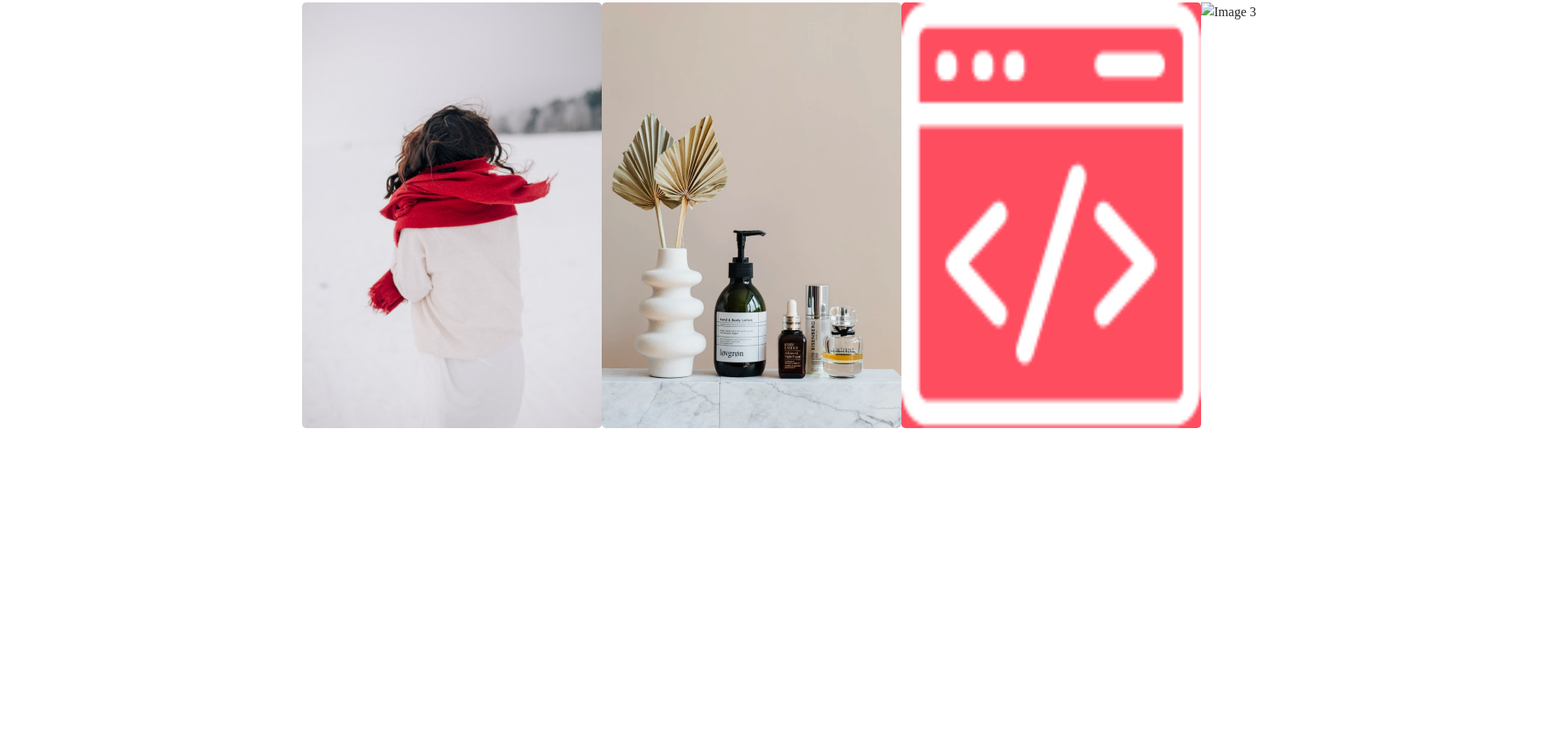
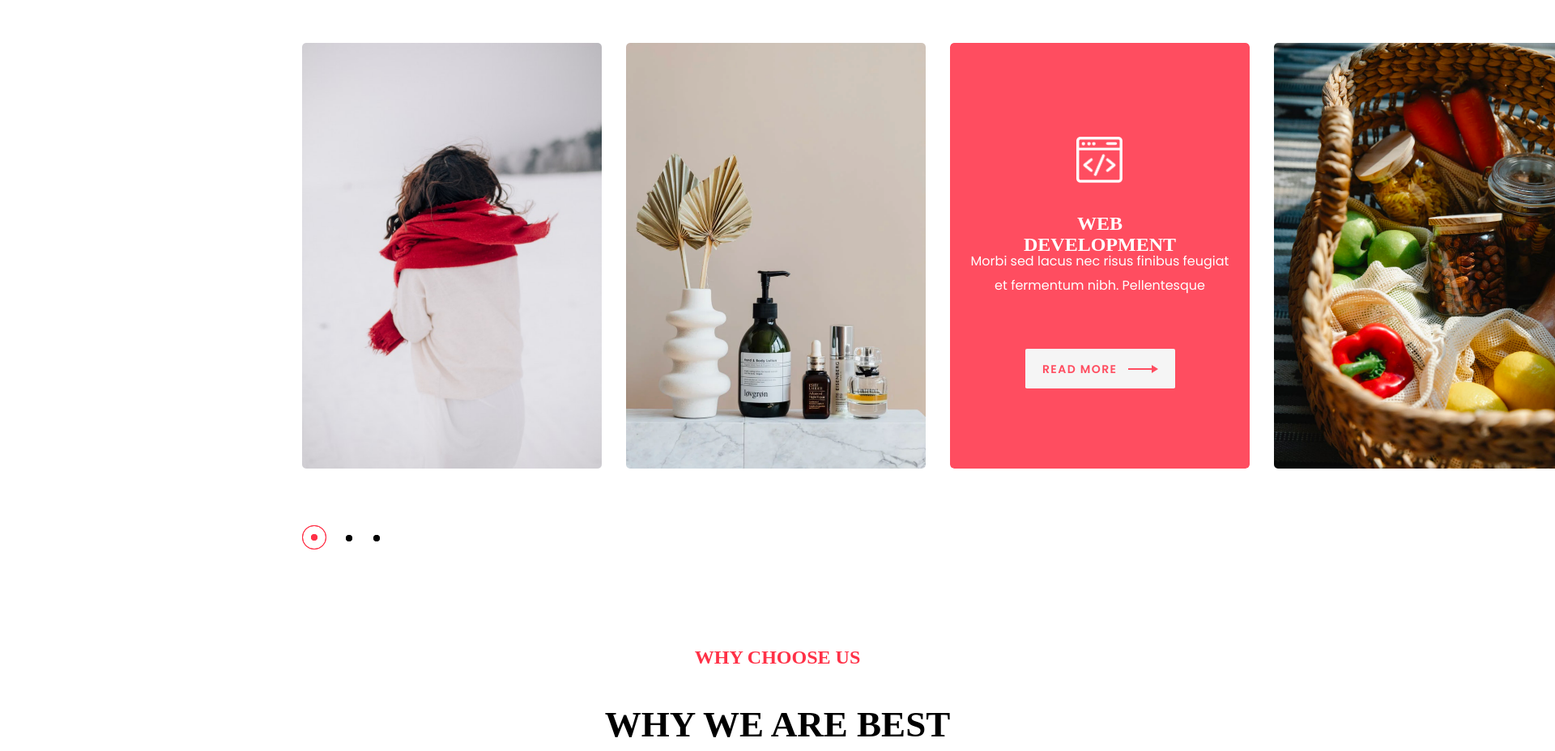
Before and after one commit to rohitmandhyan07/Fyle-Webd-Assignment, a plain HTML site: page docs/index.html in a window 1280 px wide. Shown: the part 1268-2196 px from the top of the page at 81% size, 1920 px wide, since content can reach past the window. Before the commit the page ends 1797 px from the top, so only its background shows below. Drawn offline with nearby package versions, Linux system fonts and the light colour scheme; a web font is replaced by a local one.

Commit message:
added till contact form and slider images

```diff
--- a/docs/assets/css/style.css
+++ b/docs/assets/css/style.css
@@ -4,8 +4,8 @@
   box-sizing: border-box;
 }
 body{
-    font-family: "Cormorant SC", serif;
-    font-style: normal;
+    /* font-family: "Cormorant SC", serif; */
+    /* font-style: normal; */
 
 }
 .left-text, .right-img, img{
@@ -77,6 +77,91 @@ img{
   letter-spacing: 1.4px;
   color: #FFFFFF;
 }
+
+input{
+  /* overflow: visible; */
+  width: 100% ;
+  text-align: left;
+  box-shadow: none;
+  /* font-weight: 300; */
+  background: transparent;
+  border: none;
+  border-bottom: 1px solid #b5b6c6;
+  /* font-size: 18px; */
+  height: 45px;
+  padding: 0px;
+  margin-bottom: 20px;
+  color: #a9aabc;
+  font-size: 16px;
+
+  /* REmoving border form input box https://www.youtube.com/watch?v=NC7sC-6d828 */
+
+}
+.modal-title{
+  margin-left: 15px;
+  margin-top: 25px;
+}
+input:focus{
+  outline: none;
+}
+/* .form-check-input {
+  display: inline;
+  padding-left: 10px;
+  margin-bottom: 0px;
+}
+input[type=checkbox] {
+  display: inline;
+}
+https://jsfiddle.net/t5dwp7pg/1/
+
+
+.formThirdrow{
+  margin: 0;
+  padding: 0;
+  /* line-height: 1vw; */
+ */
+.formThirdrow{
+  display: grid;
+  grid-template-columns: 1fr 5fr;
+  position: relative;
+}
+.form-check-label{
+  position: absolute;
+  left: 47px;
+}
+.btn-submit{
+  width: 100%;
+  height: 60px;
+  background: #FF3147 0% 0% no-repeat padding-box;
+  border-radius: 5px ;
+  border-color: #FF3147;
+  border: 2px solid #FF3147;
+  opacity: 1;
+  font: normal normal 600 20px/26px Poppins;
+  letter-spacing: 1.4px;
+  color: #FFFFFF;
+  margin-top: 25px;
+
+}
+.form-check-input{
+  border: 2px solid #FF3147;
+}
+.form-check-input:checked{
+  background-color: #FF3147;
+  /* color: #FF3147; */
+  border: 2px solid #FF3147;
+}
+.formsecondrow{
+  display: inline-block;
+  grid-template-columns: 1fr 1fr 1fr ;
+}
+/* #firstName{
+
+} */
+#lastName{
+  margin-left: 50px;
+}
+
 .l4{
   position: absolute;
   top: 1037px;
@@ -118,23 +203,54 @@ img{
 
 .slider-container {
   position: absolute;
-  overflow: hidden;
+  /* overflow: hidden; */
   width: 100%;
   height: 526px;
-  position: absolute;
+  margin: 50px auto; /* Max width for better visibility */
   left: 373px;
   top: 1271px;
+  max-width: 1200px;
+
 }
 
 .slider {
   display: flex;
   transition: transform 0.5s ease;
-
+  /* position: relative; */
+  width: calc(370px * 4); /* Width of all images combined */
+}
+.webd {
+  /* position: absolute; */
+  /* top: 209.58px; */
+  /* left: 64px; */
+  margin-top: 209.58px;
+  margin-left: 64px;
+  width: 242px;
+  height: 24px;
+  /* UI Properties */
+  text-align: center;
+  font: normal normal 600 24px/26px Cormorant SC;
+  letter-spacing: 0px;
+  color: #FFFFFF;
+  opacity: 1;
+}
+.text-1{
+  margin-top: 21px;
+  margin-left: 25px;
+  width: 320px;
+  height: 54px;
+  /* UI Properties */
+  text-align: center;
+  font: normal normal normal 16px/30px Poppins;
+  letter-spacing: 0px;
+  color: #FFFFFF;
+  opacity: 1;
 }
 
 .slider img {
   width: 370px;
   height: 526px;
+  margin-right: 30px;
 }
 .redDiv{
   width: 370px;
@@ -143,6 +259,12 @@ img{
   background: #FF3147 0% 0% no-repeat padding-box;
   border-radius: 5px;
   opacity: 0.86;
+  background-image: url('/docs/assets/images/iconConsole/icon@2x.png');
+  background-size: 57px 57px;
+  background-position: 156px 116px;
+  margin-right: 30px;
+  padding-right: 25px;
+
 }
 .read{
   width: 185px;
@@ -157,12 +279,15 @@ img{
   vertical-align: middle;
   font: normal normal 600 14px/26px Poppins;  letter-spacing: 1.4px;
   color: #FF3147;
+  border-color: #FF3147;
   opacity: 1;
   /* background-image:  url('assets/images/Arrow/arrow@2x.png'); */
-  background-image: url(/docs/assets/images/Arrow/arrow@2x.png);
+  background-image: url('/docs/assets/images/Arrow/arrow@2x.png');
   background-position: 127px center;
   background-size: 37px 10px;
   padding-left: 21px;
+  margin-top: 53.92px;
+  margin-left: 93px;
 }
 .arrow{
   position: relative;
@@ -178,7 +303,7 @@ img{
   width: 57px;
   height: 57px;
 }
-.radio-buttons {
+/* .radio-buttons {
   display: flex;
   justify-content: center;
   margin-top: 10px;
@@ -188,143 +313,72 @@ img{
   width: 20px;
   height: 20px;
   margin: 0 5px;
-  fill: #333;
+  /* fill: #333; */
+  /* cursor: pointer;
 }
-/* .cormorant-sc-light {
-    font-family: "Cormorant SC", serif;
-    font-weight: 300;
-    font-style: normal;
-  }
-
-  .cormorant-sc-regular {
-    font-family: "Cormorant SC", serif;
-    font-weight: 400;
-    font-style: normal;
-  }
-
-  .cormorant-sc-medium {
-    font-family: "Cormorant SC", serif;
-    font-weight: 500;
-    font-style: normal;
-  }
-
-  .cormorant-sc-semibold {
-    font-family: "Cormorant SC", serif;
-    font-weight: 600;
-    font-style: normal;
-  }
-
-  .cormorant-sc-bold {
-    font-family: "Cormorant SC", serif;
-    font-weight: 700;
-    font-style: normal;
-  }
-   */
-
-   /* .poppins-thin {
-    font-family: "Poppins", sans-serif;
-    font-weight: 100;
-    font-style: normal;
-  }
-
-  .poppins-extralight {
-    font-family: "Poppins", sans-serif;
-    font-weight: 200;
-    font-style: normal;
-  }
-
-  .poppins-light {
-    font-family: "Poppins", sans-serif;
-    font-weight: 300;
-    font-style: normal;
-  }
-
-  .poppins-regular {
-    font-family: "Poppins", sans-serif;
-    font-weight: 400;
-    font-style: normal;
-  }
-
-  .poppins-medium {
-    font-family: "Poppins", sans-serif;
-    font-weight: 500;
-    font-style: normal;
-  }
-
-  .poppins-semibold {
-    font-family: "Poppins", sans-serif;
-    font-weight: 600;
-    font-style: normal;
-  }
-
-  .poppins-bold {
-    font-family: "Poppins", sans-serif;
-    font-weight: 700;
-    font-style: normal;
-  }
-
-  .poppins-extrabold {
-    font-family: "Poppins", sans-serif;
-    font-weight: 800;
-    font-style: normal;
-  }
-
-  .poppins-black {
-    font-family: "Poppins", sans-serif;
-    font-weight: 900;
-    font-style: normal;
-  }
-
-  .poppins-thin-italic {
-    font-family: "Poppins", sans-serif;
-    font-weight: 100;
-    font-style: italic;
-  }
-
-  .poppins-extralight-italic {
-    font-family: "Poppins", sans-serif;
-    font-weight: 200;
-    font-style: italic;
-  }
-
-  .poppins-light-italic {
-    font-family: "Poppins", sans-serif;
-    font-weight: 300;
-    font-style: italic;
-  }
-
-  .poppins-regular-italic {
-    font-family: "Poppins", sans-serif;
-    font-weight: 400;
-    font-style: italic;
-  }
-
-  .poppins-medium-italic {
-    font-family: "Poppins", sans-serif;
-    font-weight: 500;
-    font-style: italic;
-  }
-
-  .poppins-semibold-italic {
-    font-family: "Poppins", sans-serif;
-    font-weight: 600;
-    font-style: italic;
-  }
-
-  .poppins-bold-italic {
-    font-family: "Poppins", sans-serif;
-    font-weight: 700;
-    font-style: italic;
-  }
-
-  .poppins-extrabold-italic {
-    font-family: "Poppins", sans-serif;
-    font-weight: 800;
-    font-style: italic;
-  }
-
-  .poppins-black-italic {
-    font-family: "Poppins", sans-serif;
-    font-weight: 900;
-    font-style: italic;
-  } */
+.radio-buttons img.active {
+  border: 2px solid #FF3147;
+  border-radius: 50%;
+}  */
+.active{
+  display: inline-block;
+  position: absolute;
+  top: 596px;
+  left: 0px;
+  width: 30px;
+  height: 30px;
+  /* UI Properties */
+  background-image:  url('/docs/assets/images/1sideScrollRadio/1.svg');
+  opacity: 1;
+  /* z-index: 2; */
+}
+.inactive{
+  display: inline-block;
+  position: absolute;
+  top: 608px;
+  left: 54px;
+  width: 8px;
+  height: 8px;
+  /* UI Properties */
+  background: transparent url('/docs/assets/images/2blackRadio/2.svg') 0% 0% no-repeat padding-box;
+  opacity: 1;
+  z-index: 2;
+}
+.inactive-copy{
+  display: inline-block;
+  position: absolute;
+  top: 608px;
+  left: 88px;
+  width: 8px;
+  height: 8px;
+  /* UI Properties */
+  background: transparent url('/docs/assets/images/2blackRadio/2.svg') 0% 0% no-repeat padding-box;
+  opacity: 1;
+  z-index: 2;
+}
+.l7{
+  position: absolute;
+  top: 2067px;
+  left: 857px;
+  width: 206px;
+  height: 24px;
+  /* UI Properties */
+  text-align: center;
+  font: normal normal 600 24px/26px Cormorant SC;
+  letter-spacing: 0px;
+  color: #FF3147;
+  opacity: 1;
+}
+.l8{
+  position: absolute;
+  top: 2131px;
+  left: 746px;
+  width: 428px;
+  height: 45px;
+  text-align: center;
+  font: normal normal bold 45px/65px Cormorant SC;
+  letter-spacing: 0px;
+  color: #000000;
+  text-transform: uppercase;
+  opacity: 1
+}
--- a/docs/assets/js script/script.js
+++ b/docs/assets/js script/script.js
@@ -1,11 +1,40 @@
+// const slider = document.querySelector('.slider');
+// const radioButtons = document.querySelectorAll('.radio-buttons img');
+
+// let currentIndex = 0;
+
+// function updateSlider() {
+//     const translateX = -currentIndex * 370; // Adjust based on image width
+//     slider.style.transform = `translateX(${translateX}px)`;
+// }
+
+// radioButtons.forEach((button, index) => {
+//     button.addEventListener('click', () => {
+//         currentIndex = index;
+//         updateSlider();
+//     });
+// });
+
+// // Initialize slider
+// updateSlider();
+
 const slider = document.querySelector('.slider');
   const radioButtons = document.querySelectorAll('.radio-buttons img');
 
   let currentIndex = 0;
 
   function updateSlider() {
-    const translateX = -currentIndex * 370; // Adjust based on image width
+    const translateX = -currentIndex * 400; // Adjust based on image width + margin
     slider.style.transform = `translateX(${translateX}px)`;
+
+    // Update active class on radio buttons
+    radioButtons.forEach((button, index) => {
+      if (index === currentIndex) {
+        button.classList.add('active');
+      } else {
+        button.classList.remove('active');
+      }
+    });
   }
 
   radioButtons.forEach((button, index) => {
@@ -17,3 +46,15 @@ radioButtons.forEach((button, index) => {
 
   // Initialize slider
   updateSlider();
+
+  // checkbox checked or not for submit button
+  // https://www.kodyaz.com/articles/javascript-enable-disable-button-by-values-of-checkboxes-checked.aspx
+
+  // https://codepen.io/jasonnarciso/pen/JdVPOW
+  $('#checkbox').click(function() {
+    if ($(this).is(':checked')) {
+      $('#submit').removeAttr('disabled');
+    } else {
+      $('#submit').attr('disabled', 'disabled');
+    }
+  });
--- a/docs/index.html
+++ b/docs/index.html
@@ -21,7 +21,46 @@
             <div class="right-img">
                 <img src="assets/images/hero/hero@2x.png" alt="">
             </div>
-            <button type="button" class="contact" id="contactUs">CONTACT US</button>
+            <button type="button" class="contact btn" id="contactUs" data-bs-toggle="modal" data-bs-target="#staticBackdrop">CONTACT US</button>
+            <!-- Modal -->
+            <div class="modal" id="staticBackdrop"  tabindex="-1" aria-labelledby="staticBackdropLabel" aria-hidden="true">
+                <div class="modal-dialog modal-dialog-centered">
+                    <div class="modal-content">
+                        <!-- <div class="modal-header">
+                             <button type="button" class="btn-close" data-bs-dismiss="modal" aria-label="Close"></button>
+                        </div> -->
+                        <h1 class="modal-title fs-5" id="staticBackdropLabel">Talk to us</h1>
+                        <div class="modal-body">
+                            <!-- Here form content will come -->
+                            <form action="https://getform.io/f/pbmqleeb" method="POST" class="needs-validation" id="myForm"  >
+                                <div class="email">
+                                    <input type="email" name="email" id="Email" placeholder="Work email*" aria-required="true" aria-invalid="false" >
+
+                                </div>
+                                <div class="formsecondrow">
+                                    <input type="text" name="firstName" id="firstName" placeholder="First name*" >
+                                </div>
+                                <div class="formsecondrow">
+                                    <input type="text" name="lastName" id="lastName" placeholder="Last name*" >
+                                </div>
+                                <div class="formThirdrow">
+                                    <input type="checkbox" name="agree" class="form-check-input " id="checkbox">
+
+                                    <label for="checkbox" class="form-check-label">
+                                        I agree to Fyle's terms and conditions, and provide consent to send me communication.
+                                    </label>
+                                </div>
+                                <button type="submit" class="btn-submit" id="submit" >Contact Us</button>
+                            </form>
+                        </div>
+                        <!-- <div class="modal-footer">
+                            <button type="button" class="btn btn-secondary" data-bs-dismiss="modal">Close</button>
+                            <button type="button" class="btn btn-primary">Understood</button> -->
+
+                        </div>
+                    </div>
+                </div>
+            </div>
         </div>
 
         <div class="second">
@@ -35,23 +74,30 @@
                     <img src="assets/images/1childWithMufler/1@2x.png" alt="Image 1">
                     <img src="assets/images/2bottlesAndPlant/2@2x.png" alt="Image 2">
                     <div class="redDiv" id="redD">
-                        <img src="assets/images/iconConsole/icon@2x.png" alt="" class="console-img">
+                        <!-- <img src="assets/images/iconConsole/icon@2x.png" alt="" class="console-img"> -->
                         <p class="webd">WEB DEVELOPMENT</p>
                         <p class="text-1">Morbi sed lacus nec risus finibus feugiat et fermentum nibh. Pellentesque</p>
                         <!-- <button type="button" class="read" id="readMore">READ MORE
                             <img src="assets/images/Arrow/arrow@2x.png" alt="" class="arrow">
                         </button> -->
-                        <input type="submit" class="read" id="image-button" value="READ MORE"></input>
+                        <a href="https://www.fylehq.com/" target="_blank" rel="noopener noreferrer">
+                            <input type="submit" class="read" id="image-button" value="READ MORE"></input>
+                        </a>
                     </div>
-                    <img src="img3.jpg" alt="Image 3">
+                    <img src="assets/images/3fruitBasket/3@2x.png" alt="Image 3">
                 </div>
                 <div class="radio-buttons">
                     <img src="assets/images/1sideScrollRadio/1@2x.png" alt="" class="active">
                     <img src="assets/images/2blackRadio/2@2x.png" alt="" class="inactive">
+                    <img src="assets/images/2blackRadio/2@2x.png" alt="" class="inactive-copy">
                 </div>
             </div>
         </div>
 
+        <div class="third">
+            <div class="l7">WHY CHOOSE US</div>
+            <div class="l8">Why We Are Best</div>
+        </div>
 
     <script src="https://cdn.jsdelivr.net/npm/bootstrap@5.3.3/dist/js/bootstrap.bundle.min.js" integrity="sha384-YvpcrYf0tY3lHB60NNkmXc5s9fDVZLESaAA55NDzOxhy9GkcIdslK1eN7N6jIeHz" crossorigin="anonymous"></script> <!-- Including Bootstrap JS-->
     <script src="assets/js script/script.js"></script>
```
Also changed, not shown: docs/modal.html (added, +131 -0 lines). Lines whose indentation alone changed are shown as unchanged.
